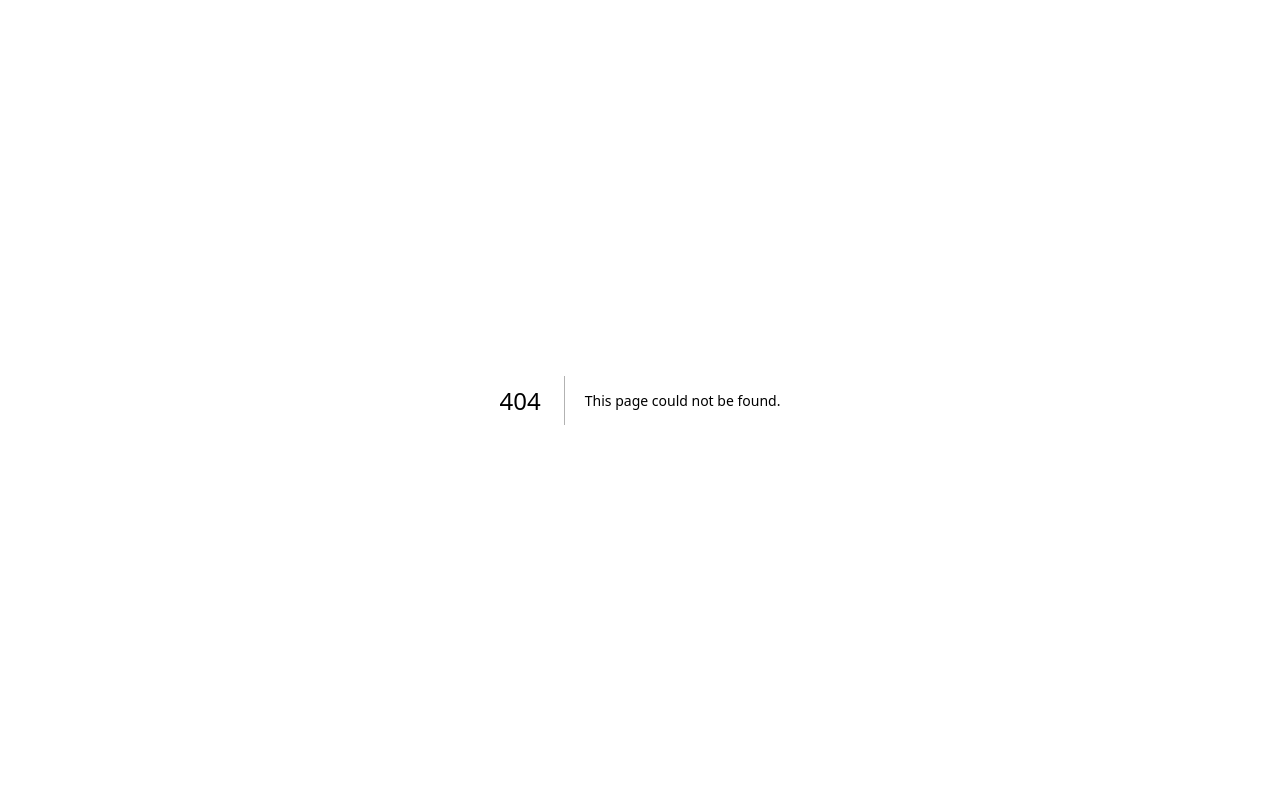
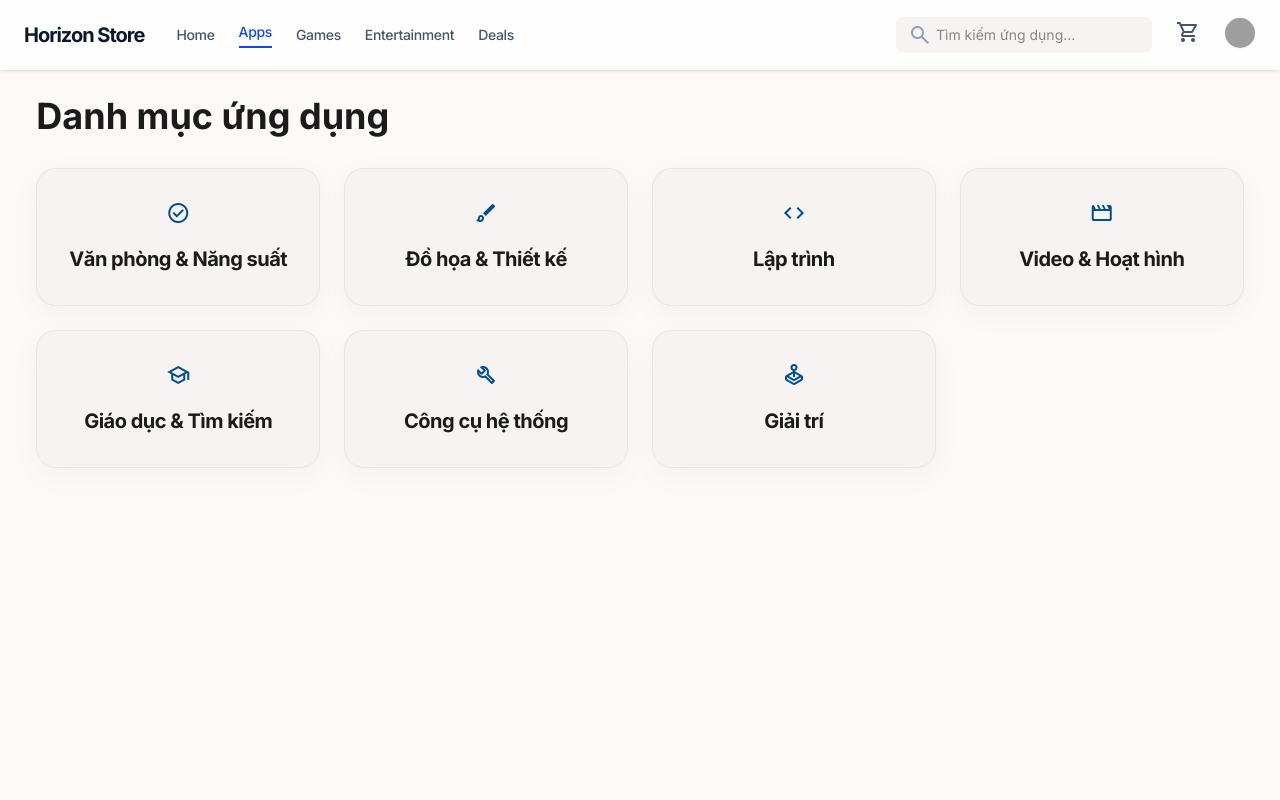
Before and after one commit to no-bugs-no-life/NBNL-DA-NodeJS, a Next.js app in the folder frontend/: page /category in a window 1280 px wide. Before the commit this address had no page. Shown: the top 800 px of the page. Built offline with nearby package versions, Linux system fonts and the light colour scheme; grey boxes are pictures that could not be loaded.

Commit message:
feat: added category page and category details page along with sample data to the application

```diff
--- /dev/null
+++ b/frontend/app/category/[id]/page.tsx
@@ -0,0 +1,53 @@
+"use client";
+
+import { use } from "react";
+import Navbar from "../../../components/layout/Navbar";
+import Footer from "../../../components/layout/Footer";
+import ProductGrid from "../../../components/category/ProductGrid";
+import { mockApps, mockCategories } from "../../../components/category/data";
+import Link from "next/link";
+
+interface CategoryDetailPageProps {
+    params: Promise<{
+        id: string;
+    }>;
+}
+
+export default function CategoryDetailPage(props: CategoryDetailPageProps) {
+    const params = use(props.params);
+    const categoryId = params.id;
+    const category = mockCategories.find((c) => c._id === categoryId);
+    const title = category ? category.name : "Danh mục không tìm thấy";
+
+    return (
+        <>
+            <Navbar />
+            <main className="pt-24 pb-24 px-6 max-w-[1920px] mx-auto min-h-screen">
+                <div className="mb-12">
+                    <Link href="/category" className="text-sm font-medium text-on-surface-variant hover:text-primary mb-6 inline-flex items-center gap-2 px-3 py-1.5 rounded-full hover:bg-surface-container-high transition-colors">
+                        <span className="material-symbols-outlined text-sm">arrow_back</span>
+                        Tất cả danh mục
+                    </Link>
+                    <div className="flex items-center gap-4 mt-4">
+                        <div className="w-16 h-16 rounded-2xl bg-primary/10 flex items-center justify-center">
+                            <span className="material-symbols-outlined text-3xl text-primary">
+                                {category?.iconUrl || "category"}
+                            </span>
+                        </div>
+                        <h1 className="text-4xl font-bold tracking-tight">
+                            {title}
+                        </h1>
+                    </div>
+                    <p className="mt-4 text-on-surface-variant text-lg max-w-2xl">
+                        Hiển thị các ứng dụng phổ biến và tốt nhất thuộc danh mục {title}.
+                    </p>
+                </div>
+
+                <div className="border-t border-outline/10 pt-12">
+                    {category ? <ProductGrid apps={mockApps} /> : <p className="text-on-surface-variant">Không tìm thấy nội dung cho danh mục này.</p>}
+                </div>
+            </main>
+            <Footer />
+        </>
+    );
+}
--- /dev/null
+++ b/frontend/app/category/page.tsx
@@ -0,0 +1,34 @@
+import Navbar from "../../components/layout/Navbar";
+import Footer from "../../components/layout/Footer";
+import Link from "next/link";
+import { mockCategories } from "../../components/category/data";
+import { Metadata } from "next";
+
+export const metadata: Metadata = {
+    title: "Danh mục | Cửa hàng",
+    description: "Duyệt qua các danh mục ứng dụng của chúng tôi",
+};
+
+export default function CategoryIndexPage() {
+    return (
+        <>
+            <Navbar />
+            <main className="pt-24 pb-24 px-6 max-w-[1920px] mx-auto min-h-screen">
+                <h1 className="text-4xl font-bold mb-8">Danh mục ứng dụng</h1>
+                <div className="grid grid-cols-1 sm:grid-cols-2 lg:grid-cols-4 gap-6">
+                    {mockCategories.map((c) => (
+                        <Link key={c._id} href={`/category/${c._id}`}>
+                            <div className="bg-surface-container-low rounded-[20px] p-8 flex flex-col items-center justify-center text-center hover:bg-surface-container-high transition-colors border border-outline/10 cursor-pointer h-full group hover:shadow-lg shadow-[0_8px_30px_rgb(0,0,0,0.04)] active:scale-95 duration-300">
+                                <span className="material-symbols-outlined text-5xl text-primary mb-5 group-hover:scale-110 transition-transform">
+                                    {c.iconUrl || "category"}
+                                </span>
+                                <h3 className="text-xl font-bold text-on-surface tracking-tight">{c.name}</h3>
+                            </div>
+                        </Link>
+                    ))}
+                </div>
+            </main>
+            <Footer />
+        </>
+    );
+}
--- a/frontend/components/category/data.ts
+++ b/frontend/components/category/data.ts
@@ -90,3 +90,15 @@ export const mockApps: AppItem[] = [
       "https://lh3.googleusercontent.com/aida-public/AB6AXuBeAYJa852A9crfj4MJBjUQ9CyfnszdiB1IqKVcUjKvm_271uKYQQ6r2KrquGryk0njXKDRwy73WadCRFFyBXFN5dSd-vMdY1u49u4bNRLXNzgsMBTKGCtw3MG40yvvsDEhsq-3Dggq686vKMSAaLQtW9o5dsEvptJxmP6MRj1PLRwQGXdQ6ikWy9uVvAvY5j1yLfbTE5lWyeMBUo7slJhEh0FBYd4-JE46d_FNdHmjATgn4MDqdSHuP9m23-xP_r9snrYxpTIOncM",
   },
 ];
+
+import { CategoryItem } from "../../store/useHomeStore";
+
+export const mockCategories: CategoryItem[] = [
+  { _id: "office", name: "Văn phòng & Năng suất", iconUrl: "check_circle" },
+  { _id: "design", name: "Đồ họa & Thiết kế", iconUrl: "brush" },
+  { _id: "development", name: "Lập trình", iconUrl: "code" },
+  { _id: "video", name: "Video & Hoạt hình", iconUrl: "movie" },
+  { _id: "education", name: "Giáo dục & Tìm kiếm", iconUrl: "school" },
+  { _id: "utilities", name: "Công cụ hệ thống", iconUrl: "build" },
+  { _id: "entertainment", name: "Giải trí", iconUrl: "joystick" },
+];
```
